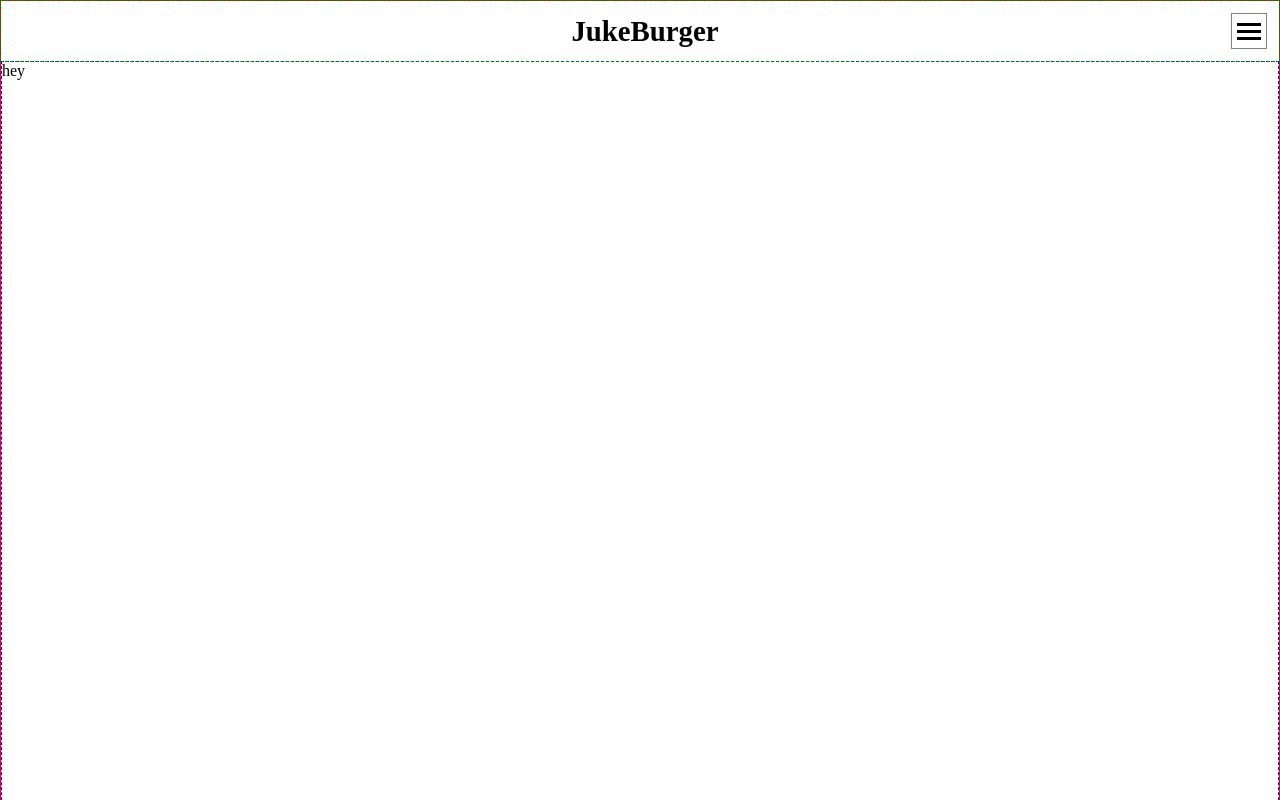
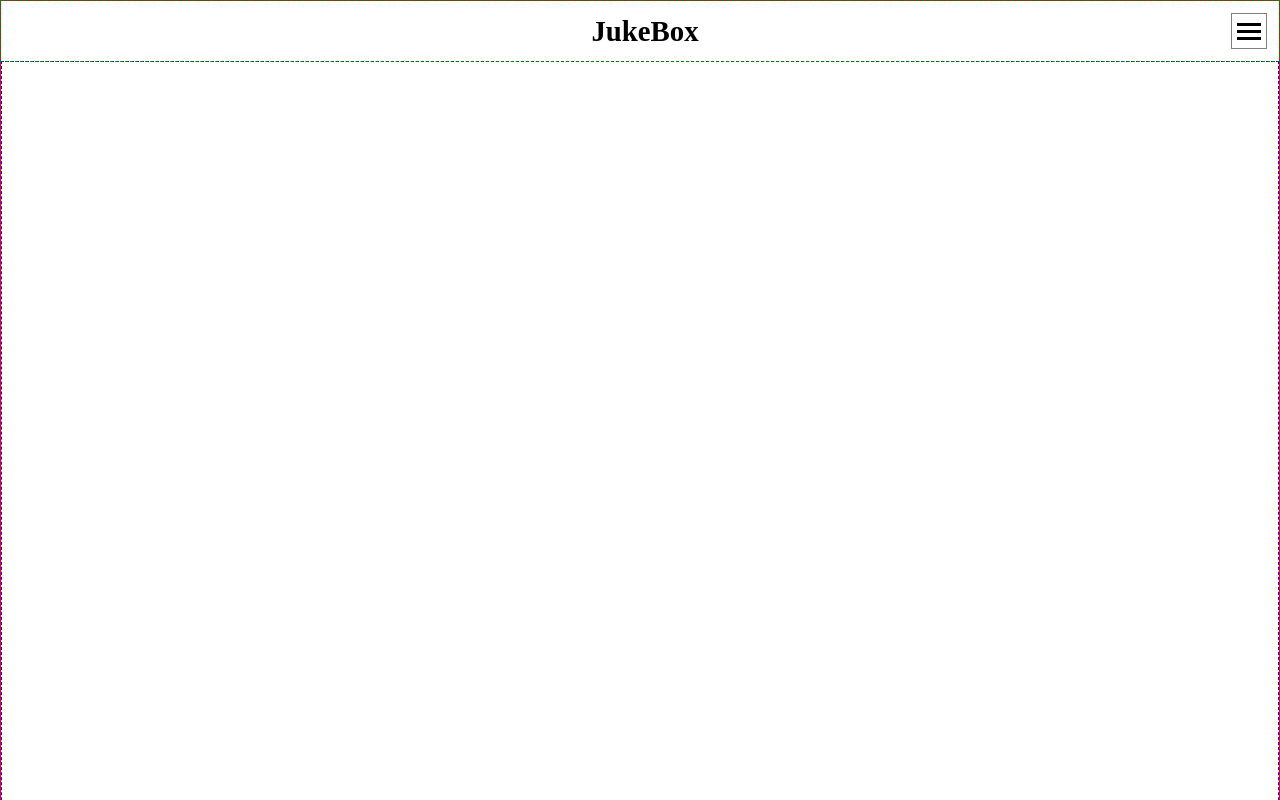
Before and after one commit to vinicius-el-khalili/jukebox-prototype, a Next.js app: page / in a window 1280 px wide. Shown: the top 800 px of the page. Built offline with nearby package versions, Linux system fonts and the light colour scheme; a web font is replaced by a local one.

Commit message:
checkpoint

```diff
--- a/components/NavButton.js
+++ b/components/NavButton.js
@@ -1,12 +1,11 @@
 import style from "@/styles/NavButton.module.scss"
 
-const NavButton = ({activate}) => {
+const NavButton = ({activate,handle}) => {
     return (
-        <div className={
-            activate?
-            `${style.navButtonContainer} ${style.on}`:
-            style.navButtonContainer
-        }>
+        <div
+        className={activate?`${style.navButtonContainer} ${style.on}`:style.navButtonContainer}
+        onClick={handle}
+        >
             <div className={style.bar}/>
             <div className={style.bar}/>
             <div className={style.bar}/>
--- a/components/Navbar.js
+++ b/components/Navbar.js
@@ -1,11 +1,22 @@
 import style from "@/styles/Navbar.module.scss"
+import { useState } from "react";
+
 import NavButton from "./NavButton";
+
 const Navbar = () => {
+    const [mode,setMode] = useState(false)
+    function toggle(){
+        mode?
+        setMode(false):
+        setMode(true)
+    }
     return ( <>
 
         <div className={style.navBarContainer}>
-            <h2 className={style.navTitle}>JukeBurger</h2>
-            <NavButton activate={false}/>
+            <h2 className={style.navTitle}>
+                JukeBox
+            </h2>
+            <NavButton activate={mode} handle={toggle}/>
         </div>
 
     </> );
--- a/pages/index.js
+++ b/pages/index.js
@@ -2,6 +2,8 @@ import style from '@/styles/Home.module.scss'
 
 export default function Home() {
   return (
-    <div className={style.hey}>hey</div>
+    <div className={style.hey}>
+
+    </div>
   )
 }
--- a/styles/Navbar.module.scss
+++ b/styles/Navbar.module.scss
@@ -8,9 +8,14 @@
     position: fixed;
     width: 100%;
     display: flex;
+    transition: .5s;
 
     .navTitle{
         margin: auto;
         transform: translate(35px);
     }
 }
+
+.menuOn{
+    height: 100vh;
+}
```
